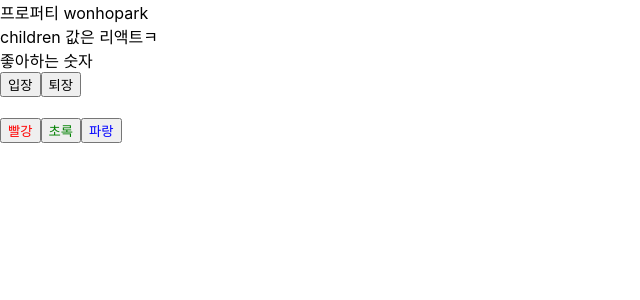
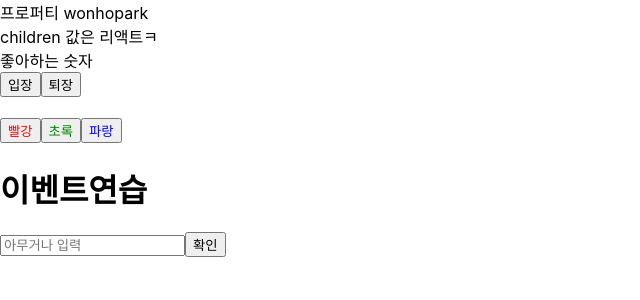
Before and after one commit to wonhopark89-dev/study-react, a React (Create React App) app: page / in a window 1280 px wide. Shown: the top 300 px of the page, without its empty margins (0-640 px from the left). Built offline with nearby package versions, Linux system fonts and the light colour scheme.

Commit message:
event handling with class component

```diff
--- a/src/App.js
+++ b/src/App.js
@@ -2,6 +2,7 @@
 import './App.css';
 import MyComponent from './MyComponent';
 import Say from './Say';
+import EventPractice from './EventPractice';
 
 // function App() {
 //   // orignal
@@ -31,6 +32,7 @@
 		<>
 			<MyComponent name={'wonhopark'}>리액트ㅋ</MyComponent>
 			<Say />
+			<EventPractice/>
 		</>
 	);
 };
--- /dev/null
+++ b/src/EventPractice.js
@@ -0,0 +1,38 @@
+import React, { Component } from 'react';
+
+class EventPractice extends Component {
+	state = {
+		message: '',
+	};
+
+	render() {
+		return (
+			<div>
+				<h1>이벤트연습</h1>
+				<input
+					type="text"
+					name="message"
+					placeholder="아무거나 입력"
+					value={this.state.message}
+					onChange={(e) => {
+						this.setState({
+							message: e.target.value,
+						});
+					}}
+				/>
+				<button
+					onClick={() => {
+						alert(this.state.message);
+						this.setState({
+							message: '',
+						});
+					}}
+				>
+					확인
+				</button>
+			</div>
+		);
+	}
+}
+
+export default EventPractice;
--- a/src/MyComponent.js
+++ b/src/MyComponent.js
@@ -23,5 +23,5 @@
 
 MyComponent.propTypes = {
 	name: PropTypes.string,
-	favoriteNumber: PropTypes.number.isRequired,
+	favoriteNumber: PropTypes.number,
 };
```
